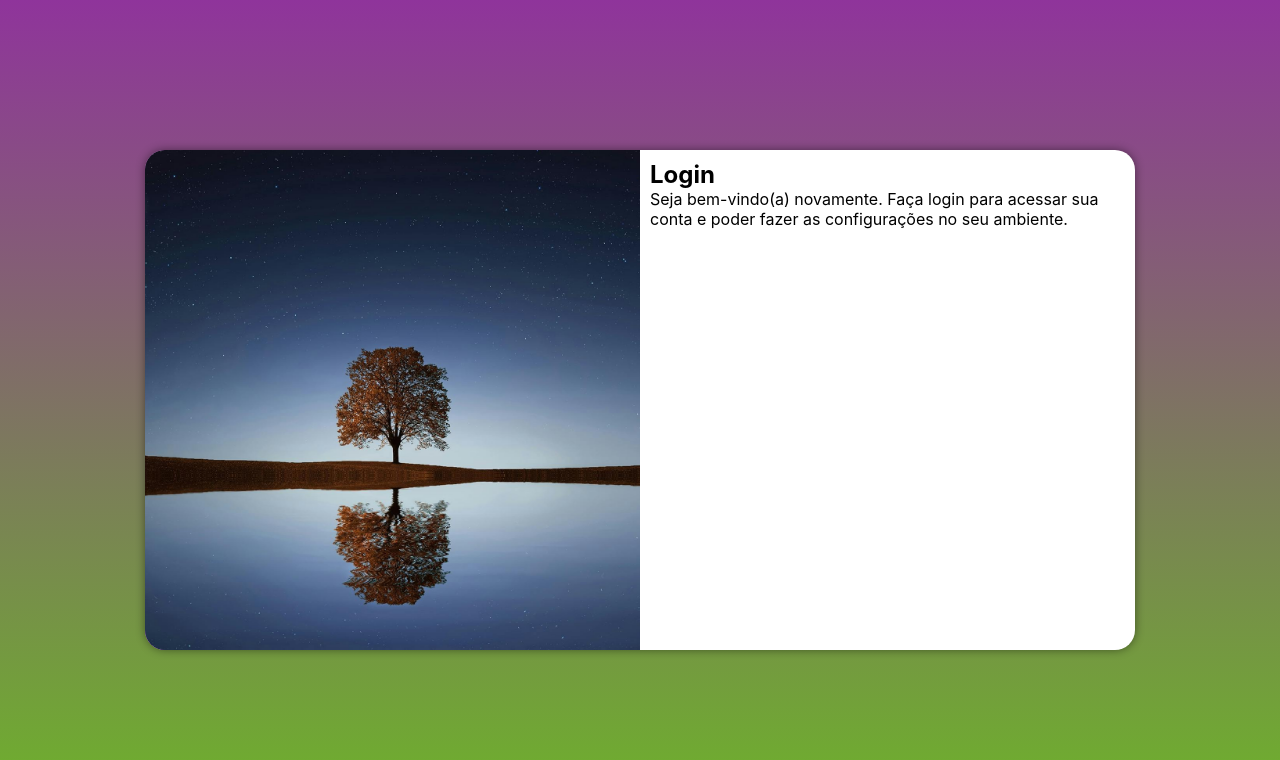
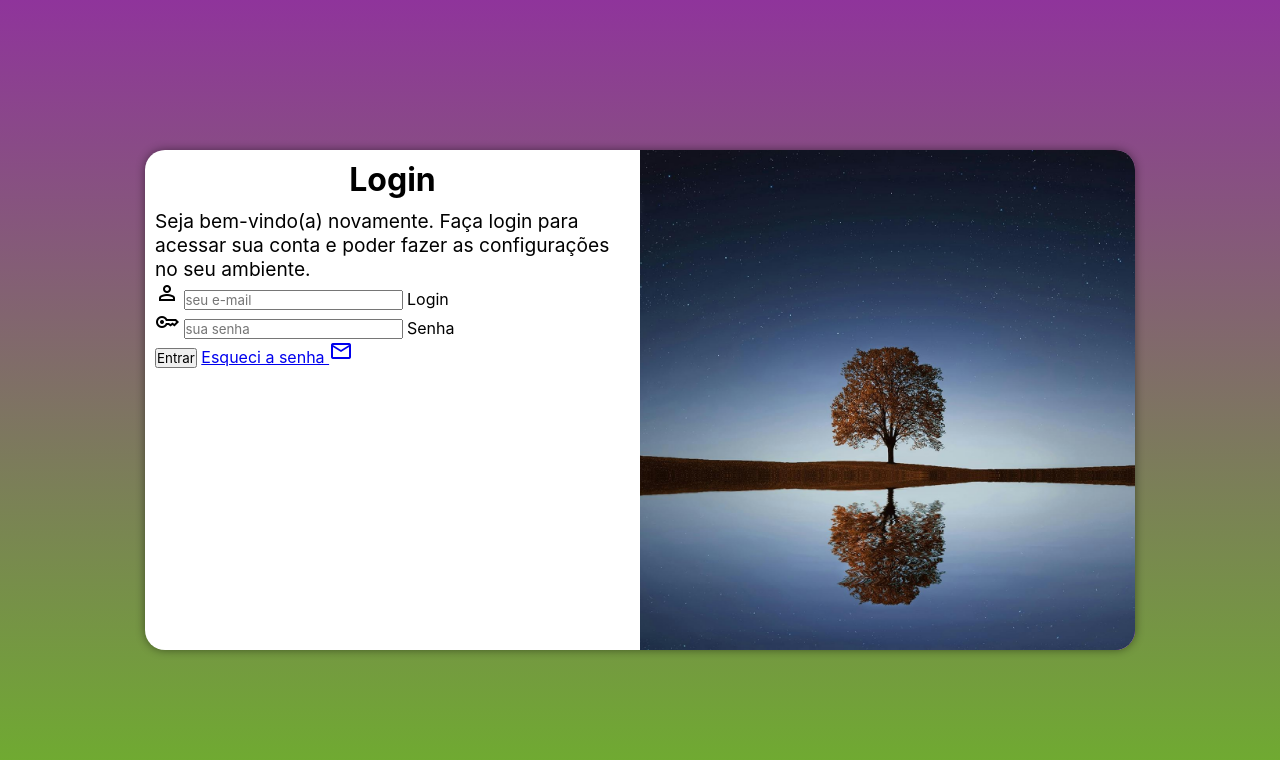
Before and after one commit to petimatos/projeto-login, a plain HTML site: page index.html in a window 1280 px wide. Drawn offline with nearby package versions, Linux system fonts and the light colour scheme.

Commit message:
adicionei o formulario

```diff
--- a/estilos/media-query.css
+++ b/estilos/media-query.css
@@ -40,13 +40,21 @@
     }
 
     section#login > div#imagem {
-        float: left;
+        float: right;
         width: 50%;
         height: 100%;
     }
 
     section#login > div#formulario {
-        float: right;
+        float: left;
         width: 50%;
     }
+
+    div#formulario > h1 {
+        font-size: 2em;
+    }
+
+    div#formulario > p {
+        font-size: 1.2em;
+    }
 }
--- a/estilos/style.css
+++ b/estilos/style.css
@@ -34,7 +34,7 @@
     overflow: hidden;
 
     background-color: white;
-    width: 250px;
+    width: 300px;
     height: 500px;
     border-radius: 20px;
     box-shadow: 0px 0px 10px rgba(0, 0, 0, 0.450);
@@ -55,3 +55,12 @@
     display: block;
     padding: 10px;
 }
+
+div#formulario > h1 {
+    text-align: center;
+    margin-bottom: 10px;
+}
+
+div#formulario > p {
+    font-size: 0.8em;
+}
--- a/index.html
+++ b/index.html
@@ -4,6 +4,7 @@
     <meta charset="UTF-8">
     <meta name="viewport" content="width=device-width, initial-scale=1.0">
     <title>Login</title>
+    <link href="https://fonts.googleapis.com/css2?family=Material+Symbols+Outlined" rel="stylesheet" />
     <link rel="stylesheet" href="estilos/style.css">
     <link rel="stylesheet" href="estilos/media-query.css">
 </head>
@@ -17,7 +18,18 @@
                 <h1>Login</h1>
                 <p>Seja bem-vindo(a) novamente. Faça login para acessar sua conta e poder fazer as configurações no seu ambiente.</p>
                 <form action="login.php" method="post">
-
+                    <div class="campo">
+                        <span class="material-symbols-outlined">person</span>
+                        <input type="email" name="login" id="ilogin" placeholder="seu e-mail" autocomplete="email" required maxlength="30">
+                        <label for="ilogin">Login</label>
+                    </div>
+                    <div class="campo">
+                        <span class="material-symbols-outlined">key</span>
+                        <input type="password" name="senha" id="isenha" placeholder="sua senha" autocomplete="current-password" required minlength="8" maxlength="20">
+                        <label for="isenha">Senha</label>
+                    </div>
+                    <input type="submit" value="Entrar">
+                    <a href="esqueci.html">Esqueci a senha <span class="material-symbols-outlined">mail</span></a>
                 </form>
             </div>
         </section>
```
